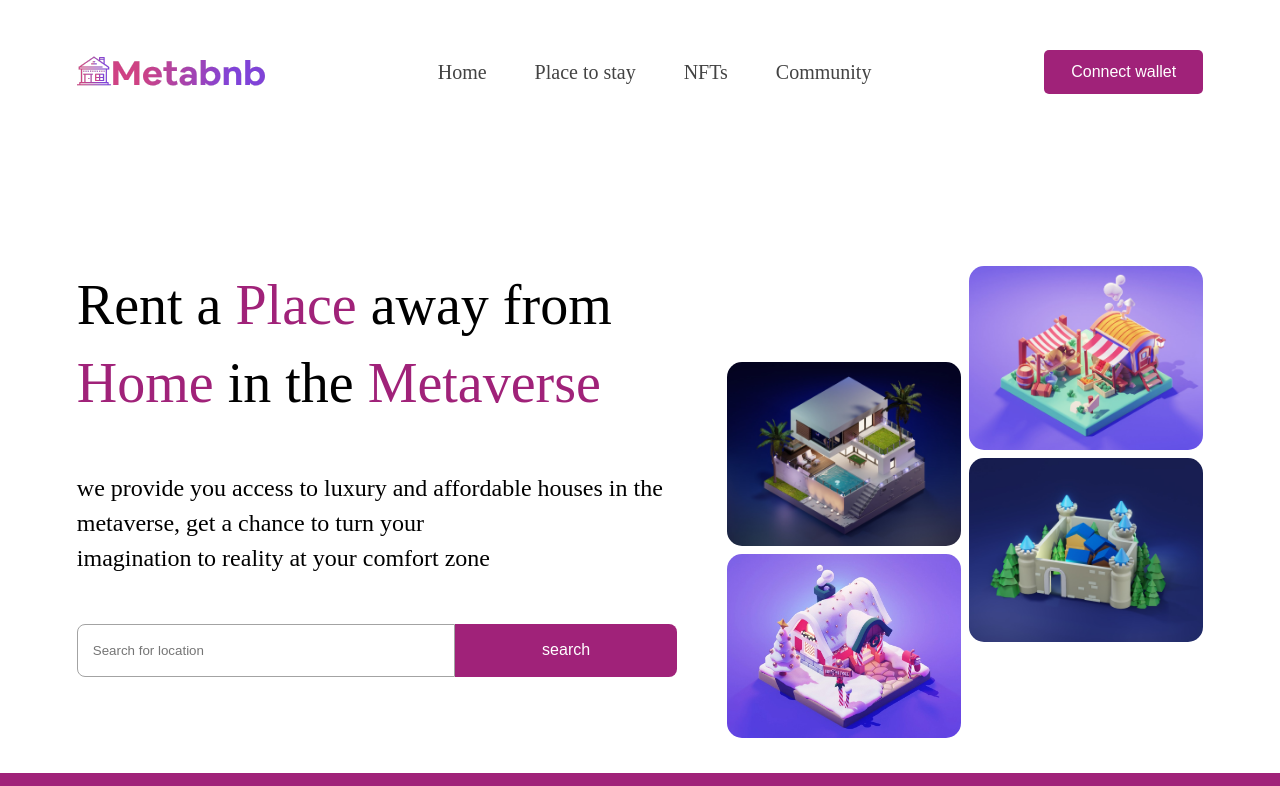
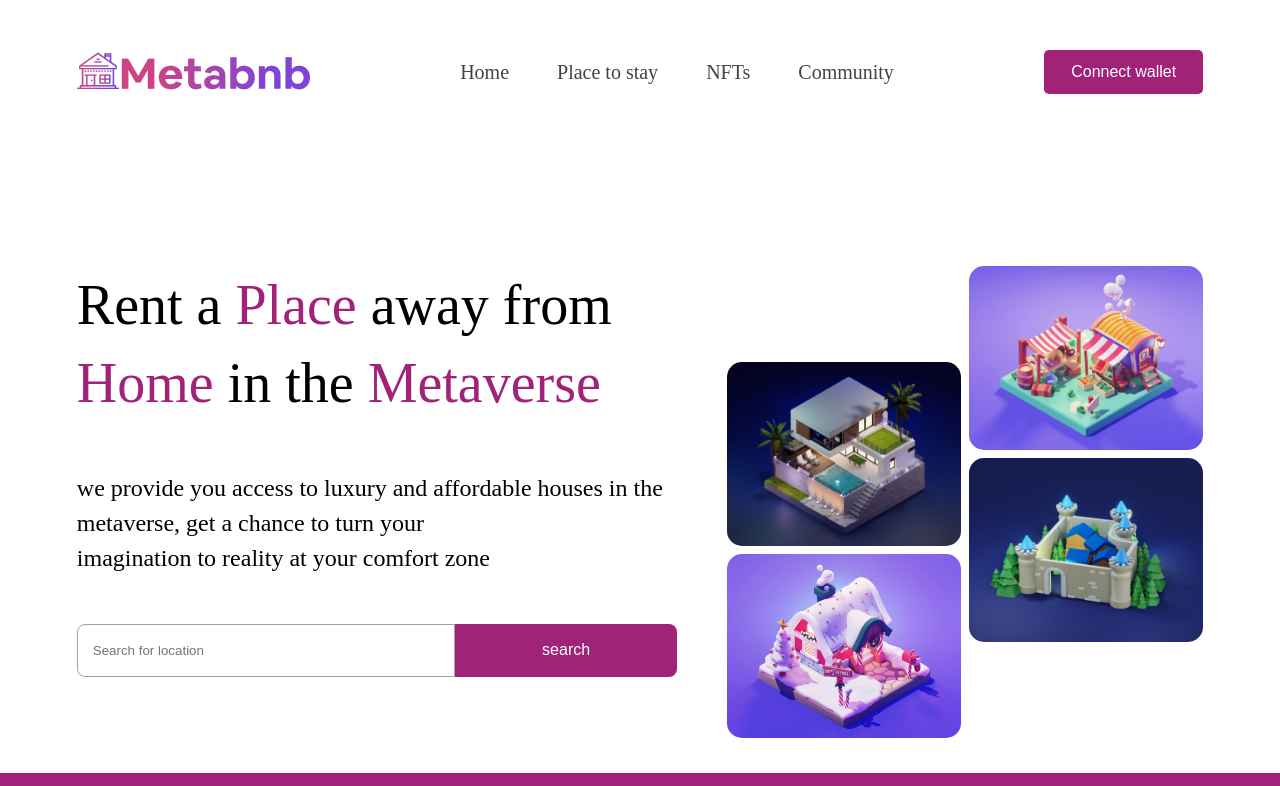
Before and after one commit to Kennethtml/hng-level-3, a React (Create React App) app: page / in a window 1280 px wide. Shown: the top 786 px of the page. Built offline with nearby package versions, Linux system fonts and the light colour scheme; a web font is replaced by a local one.

Commit message:
style:width of logo

```diff
--- a/src/components/Navigation/nav.scss
+++ b/src/components/Navigation/nav.scss
@@ -15,7 +15,7 @@ nav{
 
    .logo{
           img{
-            width:clamp(120px, 25vw, 188.1px)
+            width:clamp(120px, 25vw, 233px)
           }
         }
 
```
